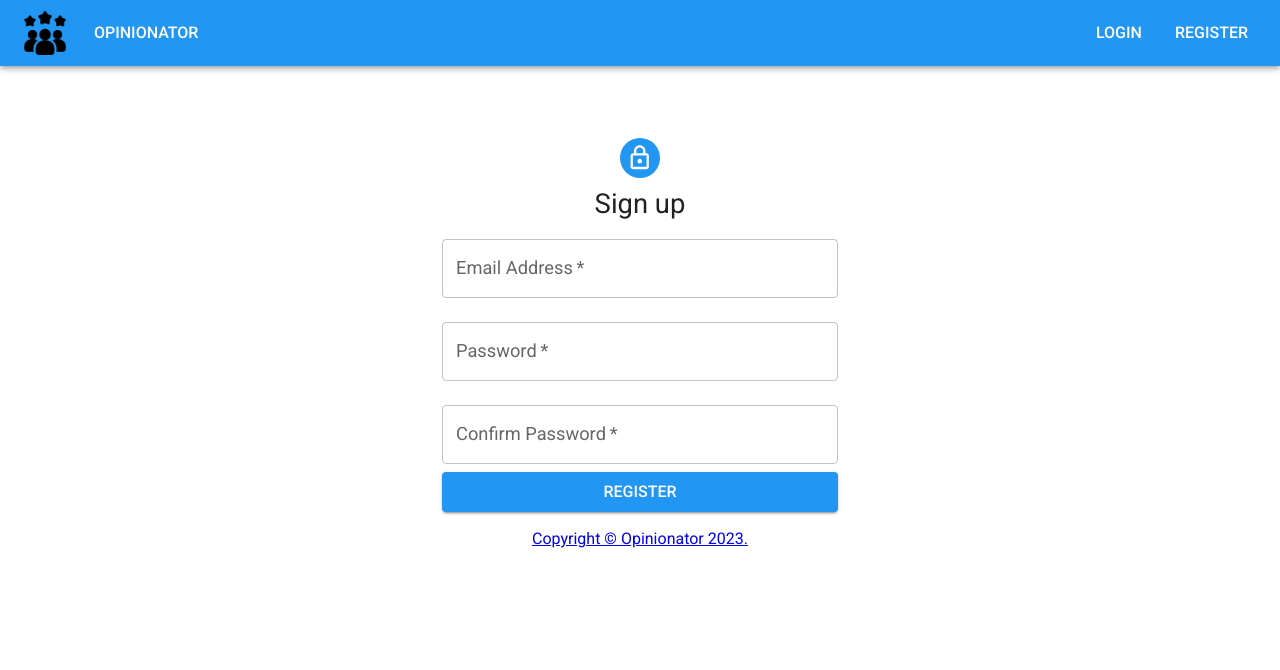
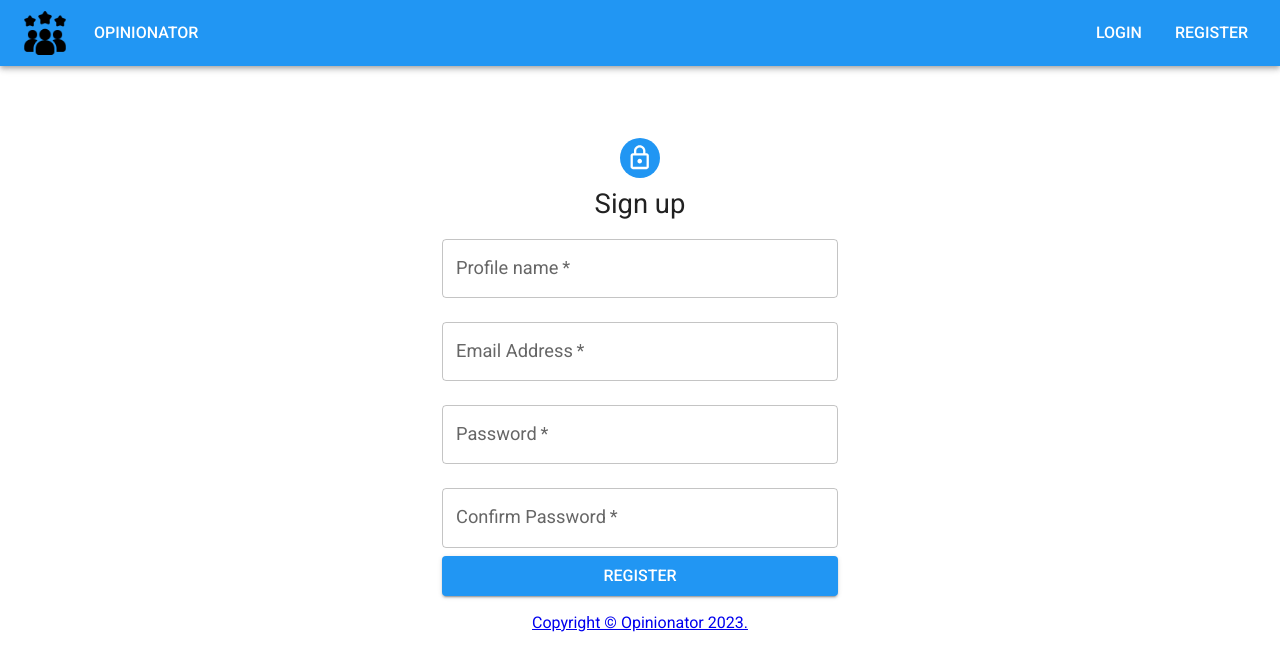
Before and after one commit to pavelihno/user-feedback-app, a React (Create React App) app in the folder client/: page /register in a window 1280 px wide. Shown: the top 670 px of the page. Built offline with nearby package versions, Linux system fonts and the light colour scheme; no server answers.

Commit message:
register page completed

```diff
--- a/client/src/App.js
+++ b/client/src/App.js
@@ -3,6 +3,7 @@ import { Provider } from 'react-redux';
 import { BrowserRouter, Routes, Route } from 'react-router-dom';
 
 import store from './redux/store';
+import Home from './components/Home';
 import Login from './components/auth/Login';
 import Register from './components/auth/Register';
 import UserList from './components/user/UserList';
@@ -30,6 +31,7 @@ function App() {
     <Provider store={store}>
       <BrowserRouter>
         <Routes>
+          <Route path="/" element={<Home />}></Route>
           <Route path="/login" element={<Login />} />
           <Route path="/register" element={<Register />} />
 
--- a/client/src/api.js
+++ b/client/src/api.js
@@ -1,8 +1,9 @@
 import axios from 'axios';
 
+const baseUrl = `http://${process.env.REACT_APP_SERVER_URL}`;
 
 export const api = axios.create({
-  baseURL: `http://${process.env.DOMAIN_NAME}:${process.env.EXPRESS_DOCKER_PORT}`,
+  baseURL: baseUrl,
   headers: {
     'Content-Type': 'application/json',
   }
--- a/client/src/components/Base.js
+++ b/client/src/components/Base.js
@@ -3,7 +3,6 @@ import { Link } from 'react-router-dom';
 import AppBar from '@mui/material/AppBar';
 import Toolbar from '@mui/material/Toolbar';
 import Button from '@mui/material/Button';
-import TextField from '@mui/material/TextField';
 import Typography from '@mui/material/Typography';
 import Grid from '@mui/material/Grid';
 import Container from '@mui/material/Container';
--- /dev/null
+++ b/client/src/components/Home.js
@@ -0,0 +1,20 @@
+import React from 'react';
+import Container from '@mui/material/Container';
+import CssBaseline from '@mui/material/CssBaseline';
+
+import Base from './Base';
+import { api } from '../api';
+
+
+const Home = () => {
+    return (
+        <Base>
+            <Container component="main" maxWidth="xs">
+                <CssBaseline />
+            </Container>
+        </Base>
+    );
+};
+
+
+export default Home;
--- a/client/src/components/auth/Register.js
+++ b/client/src/components/auth/Register.js
@@ -1,5 +1,6 @@
-import { useState } from 'react';
+import React, { useState } from 'react';
 import { useDispatch } from 'react-redux';
+import { useNavigate } from 'react-router-dom';
 import TextField from '@mui/material/TextField';
 import Button from '@mui/material/Button';
 import Container from '@mui/material/Container';
@@ -14,21 +15,42 @@ import Base from '../Base';
 
 
 const Register = () => {
+    const navigate = useNavigate();
     const dispatch = useDispatch();
     const [formData, setFormData] = useState({
         name: '',
         email: '',
         password: '',
-        password2: ''
+        confirmPassword: ''
     });
 
-    const { name, email, password, password2 } = formData;
+    const [errors, setErrors] = useState({});
+
+    const { name, email, password, confirmPassword } = formData;
 
     const onChange = e => setFormData({ ...formData, [e.target.name]: e.target.value });
 
-    const onSubmit = e => {
+    const onSubmit = async e => {
         e.preventDefault();
-        dispatch(register({ name, email, password }));
+        setErrors({});
+        if (password !== confirmPassword) {
+            setErrors({ confirmPassword: 'Passwords must match' });
+            return;
+        }
+        const res = await dispatch(register(formData));
+        if (res.error) {
+            if (Array.isArray(res.error)) {
+                setErrors(res.error.reduce((map, { path, msg }) => {
+                    map[path] = msg;
+                    return map;
+                }, {}));
+            } else {
+                setErrors({ message: res.error });
+            }
+            return;
+        } else {
+            navigate('/');
+        }
     };
 
     return (
@@ -50,9 +72,23 @@ const Register = () => {
                             margin="normal"
                             required
                             fullWidth
-                            id="email"
+                            label="Profile name"
+                            name="name"
+                            value={name}
+                            onChange={onChange}
+                            error={errors.name ? true : false}
+                            helperText={errors.name ? errors.name : ''}
+                        />
+                        <TextField
+                            margin="normal"
+                            required
+                            fullWidth
                             label="Email Address"
                             name="email"
+                            value={email}
+                            onChange={onChange}
+                            error={errors.email ? true : false}
+                            helperText={errors.email ? errors.email : ''}
                         />
                         <TextField
                             margin="normal"
@@ -61,7 +97,10 @@ const Register = () => {
                             name="password"
                             label="Password"
                             type="password"
-                            id="password"
+                            value={password}
+                            onChange={onChange}
+                            error={errors.password ? true : false}
+                            helperText={errors.password ? errors.password : ''}
                         />
                         <TextField
                             margin="normal"
@@ -71,7 +110,14 @@ const Register = () => {
                             label="Confirm Password"
                             type="password"
                             id="confirmPassword"
+                            value={confirmPassword}
+                            onChange={onChange}
+                            error={errors.confirmPassword ? true : false}
+                            helperText={errors.confirmPassword ? errors.confirmPassword : ''}
                         />
+                        <Typography variant="caption" color="error">
+                            {errors.message && errors.message}
+                        </Typography>
                         <Button type="submit" fullWidth variant="contained" >
                             Register
                         </Button>
@@ -79,7 +125,6 @@ const Register = () => {
                 </Box>
             </Container>
         </Base>
-
     );
 };
 
--- a/client/src/redux/actions.js
+++ b/client/src/redux/actions.js
@@ -1,43 +1,52 @@
+import { createSlice, createAsyncThunk } from '@reduxjs/toolkit';
+
 import { api } from '../api';
+import { setAuthToken } from '../api';
 
 
-export const SET_CURRENT_USER = 'SET_CURRENT_USER';
+const getErrorData = (err) => {
+    return err.response ? err.response.data : err;
+};
 
-export const setCurrentUser = (userId) => ({
-    type: SET_CURRENT_USER,
+export const SET_CURRENT_USER_ID = 'SET_CURRENT_USER_ID';
+
+export const setCurrentUserId = (userId) => ({
+    type: SET_CURRENT_USER_ID,
     userId
 });
 
 export const login = (formData) => async (dispatch) => {
     try {
         const res = await api.post('/login', formData);
-        const { token, user } = res.data;
+        const {token} = res.data;
+        const {_id: userId} = res.data.user;
 
         localStorage.setItem('token', token);
 
         setAuthToken(token);
-        dispatch(setCurrentUser(user._id));
+        dispatch(setCurrentUserId(userId));
     } catch (err) {
-        console.error(err);
+        return getErrorData(err);
     }
 };
 
 export const logout = () => (dispatch) => {
     localStorage.removeItem('token');
     setAuthToken(false);
-    dispatch(setCurrentUser(null));
+    dispatch(setCurrentUserId(null));
 };
 
 export const register = (formData) => async (dispatch) => {
     try {
         const res = await api.post('/register', formData);
-        const { token, user } = res.data;
+        const {token} = res.data;
+        const {_id: userId} = res.data.user;
 
         localStorage.setItem('jwtToken', token);
-
         setAuthToken(token);
-        dispatch(setCurrentUser(user));
+        dispatch(setCurrentUserId(userId));
+        return res;
     } catch (err) {
-        console.error(err);
+        return getErrorData(err);
     }
 };
--- a/client/src/redux/reducers.js
+++ b/client/src/redux/reducers.js
@@ -1,15 +1,11 @@
 import { combineReducers } from 'redux';
-import { SET_CURRENT_USER } from './actions';
+import { SET_CURRENT_USER_ID } from './actions';
 
 
-const initialState = {
-    currentUser: null,
-};
-
-const currentUserReducer = (state = initialState.currentUser, action) => {
+const currentUserReducer = (state = null, action) => {
     switch (action.type) {
-        case SET_CURRENT_USER:
-            return action.user;
+        case SET_CURRENT_USER_ID:
+            return action.userId;
         default:
             return state;
     }
--- a/client/src/redux/store.js
+++ b/client/src/redux/store.js
@@ -1,10 +1,11 @@
-import { createStore, applyMiddleware } from 'redux';
+import { createStore, applyMiddleware, compose } from 'redux';
 import thunk from 'redux-thunk';
 import rootReducer from './reducers';
 
 
+const composeEnhancers = window.__REDUX_DEVTOOLS_EXTENSION_COMPOSE__ || compose;
 const middleware = [thunk];
 
-const store = createStore(rootReducer, applyMiddleware(...middleware));
+const store = createStore(rootReducer, composeEnhancers(applyMiddleware(...middleware)));
 
 export default store;
```
